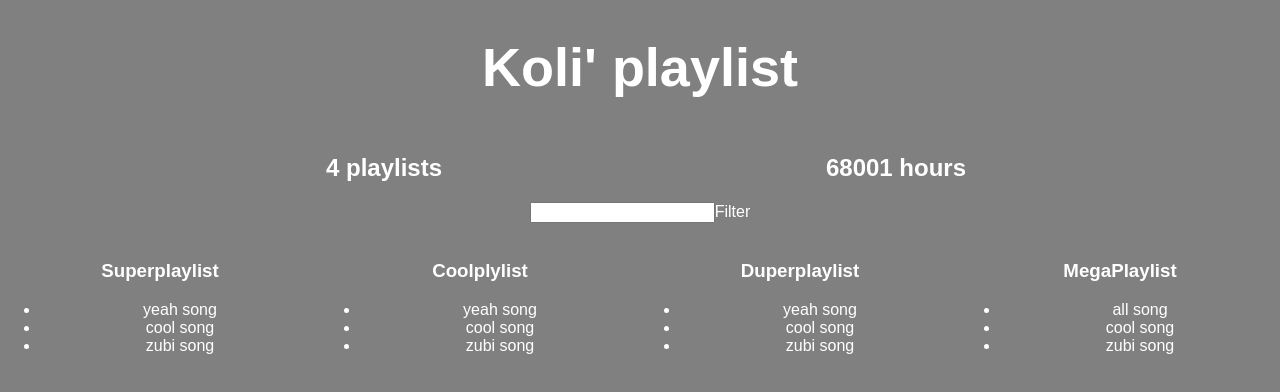
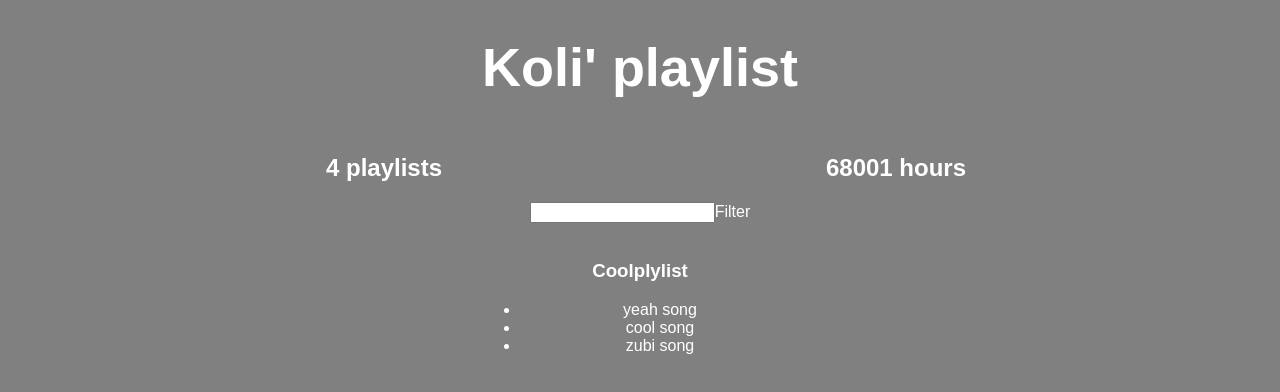
Before and after one commit to Kolimator/Spotify-App, a React (Create React App) app: page / in a window 1280 px wide. Shown: the top 392 px of the page. Built offline with nearby package versions, Linux system fonts and the light colour scheme.

Commit message:
add filter

```diff
--- a/src/App.js
+++ b/src/App.js
@@ -19,11 +19,16 @@ let fakeServerData = {
 
 
 class Filter extends Component{
+    handelchange =(event)=>{
+        this.props.onTextChange(event.target.value)
+
+
+    }
     render(){
         return(
             <div style={defaultStyle}>
                 <img/>
-                <input type="text"/>
+                <input onKeyUp={this.handelchange} type="text"/>
                 Filter
 
             </div>
@@ -78,11 +83,14 @@ class Playlist extends Component{
 class App extends Component {
     constructor(props){
         super(props)
-        this.state = {serverData: {}}
+        this.state = {serverData: {},
+        filterString:""}
     }
     componentDidMount(){
         setTimeout(()=>{this.setState({serverData:fakeServerData})}
         ,3000)
+        setTimeout(()=>{this.setState({filterString:"cool"})},
+            4000)
 
     }
   render() {
@@ -95,8 +103,12 @@ class App extends Component {
 
                   <HoursCounter playlists={this.state.serverData.user.playlists}/>
 
-                  <Filter/>
-                  {this.state.serverData.user.playlists.map(playlist => {
+                  <Filter onTextChange={text => this.setState({filterString: text})}/>
+                  {this.state.serverData.user.playlists.filter(playlist=>{
+                      return playlist.name.toLowerCase().includes(this.state.filterString.toLocaleLowerCase())
+                      }
+
+                  ).map(playlist => {
                       return <Playlist playlist={playlist}/>
                   })}
               </div> : <h2 style={defaultStyle}>Loading ...</h2>
```
